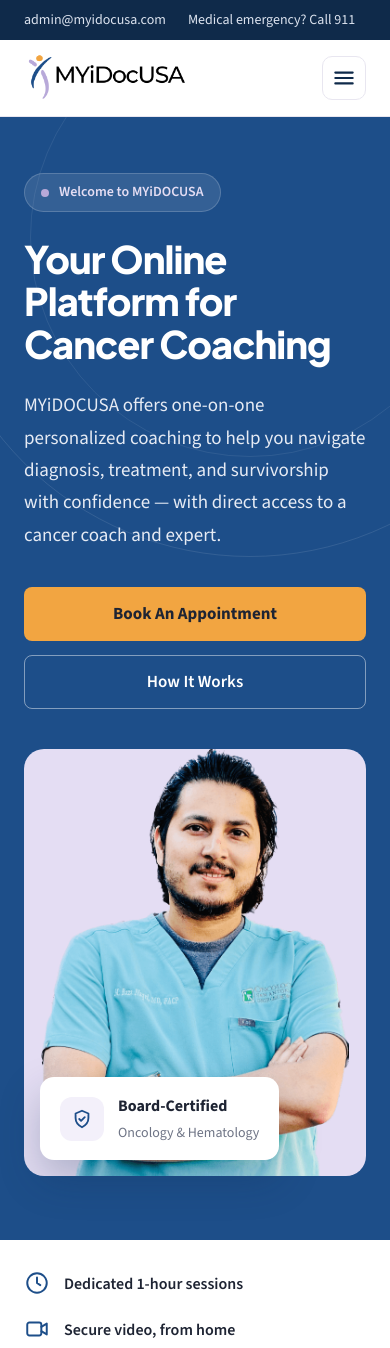
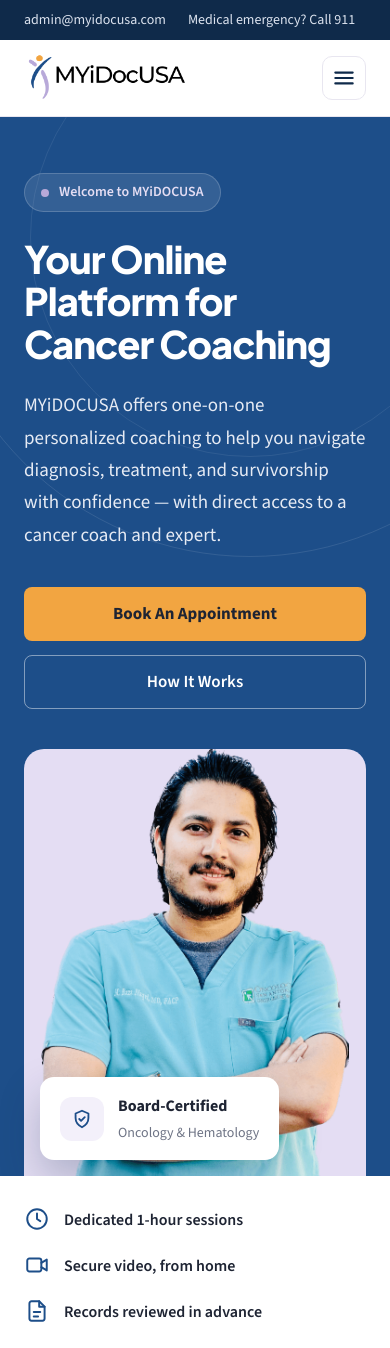
Before and after one commit to AbdlReman/myidoc-usa, a Next.js app: page / in a window 390 px wide. Shown: the top 1348 px of the page. Built offline with nearby package versions, Linux system fonts and the light colour scheme.

Commit message:
update hero session

```diff
--- a/app/globals.css
+++ b/app/globals.css
@@ -163,8 +163,8 @@
 }
 .hero__text { margin: 0 0 36px; font-size: 19px; line-height: 1.7; color: #e6ebf4; }
 .hero__ctas { display: flex; flex-wrap: wrap; gap: 14px; }
-.hero__media { flex: 0 1 470px; min-width: 0; position: relative; }
-.hero__photo { aspect-ratio: 4 / 5; border-radius: 20px; background: #36454f; }
+.hero__media { flex: 0 1 470px; min-width: 0; position: relative; align-self: flex-end; margin-bottom: -96px; }
+.hero__photo { aspect-ratio: 4 / 5; border-radius: 20px 20px 0 0; background: #36454f; }
 .hero__badge {
   position: absolute; left: -28px; bottom: 36px; max-width: 300px;
   display: flex; align-items: center; gap: 14px; padding: 16px 20px;
@@ -397,7 +397,7 @@
 @media (max-width: 900px) {
   .section { padding: 72px 0; }
   .hero__inner { padding-top: 56px; padding-bottom: 64px; gap: 40px; }
-  .hero__media { flex-basis: 100%; }
+  .hero__media { flex-basis: 100%; margin-bottom: -64px; }
   .hero__badge { left: 16px; bottom: 16px; }
   .doctor__body { padding: 32px 24px; }
   .carousel { grid-auto-columns: 88%; }
```
